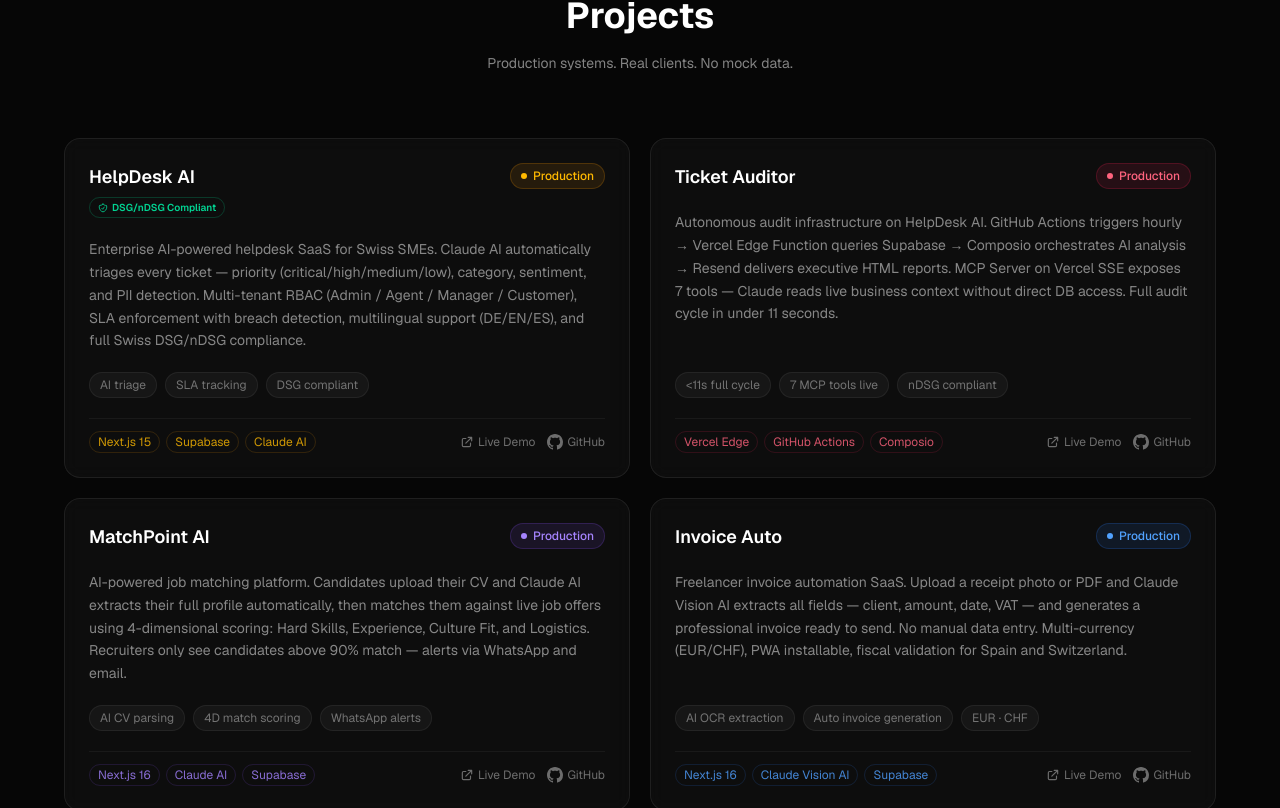
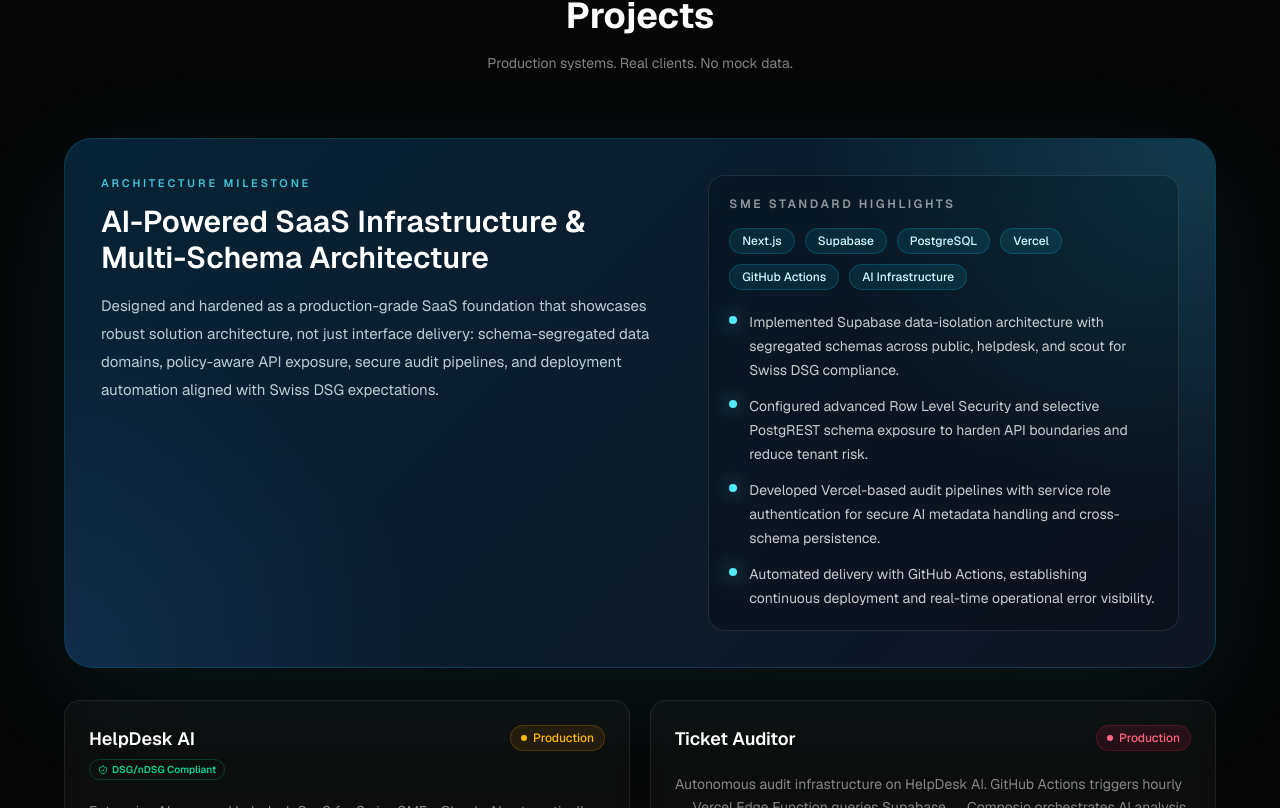
Before and after one commit to vidal-renao/vidal-pro-portfolio, a Next.js app: page /en in a window 1280 px wide. Shown: the part 5492-6300 px from the top of the page. Built offline with nearby package versions, Linux system fonts and the light colour scheme.

Commit message:
feat: add AI-Powered SaaS Infrastructure milestone to portfolio

```diff
--- a/app/layout.tsx
+++ b/app/layout.tsx
@@ -12,6 +12,8 @@
   keywords: [
     "IT Infrastructure Engineer Switzerland",
     "AI Solutions Engineer Basel",
+    "AI-Powered SaaS Infrastructure",
+    "Fullstack Developer Switzerland",
     "Full Stack Developer Switzerland",
     "Azure Consultant Basel",
     "Microsoft 365 Spezialist Schweiz",
--- a/components/sections/Projects.tsx
+++ b/components/sections/Projects.tsx
@@ -10,6 +10,14 @@
   tags: string[];
   metrics: string[];
   status: string;
+};
+
+type ArchitectureTranslation = {
+  label: string;
+  title: string;
+  intro: string;
+  achievements: string[];
+  stack: string[];
 };
 
 type ColorKey = "violet" | "blue" | "emerald" | "cyan" | "amber" | "rose" | "indigo";
@@ -53,6 +61,7 @@
   const inView = useInView(ref, { once: true, margin: "-100px" });
 
   const items = t.raw("items") as ProjectTranslation[];
+  const architecture = t.raw("architecture") as ArchitectureTranslation;
   const projects = items.map((item, i) => ({ ...item, ...projectStatic[i] }));
 
   return (
@@ -67,6 +76,52 @@
           <p className="text-xs font-semibold text-emerald-400 uppercase tracking-widest mb-3">Work</p>
           <h2 className="text-3xl md:text-4xl font-bold text-white mb-4">{t("title")}</h2>
           <p className="text-white/50 max-w-xl mx-auto text-sm leading-relaxed">{t("subtitle")}</p>
+        </motion.div>
+
+        <motion.div
+          initial={{ opacity: 0, y: 24 }}
+          animate={inView ? { opacity: 1, y: 0 } : {}}
+          transition={{ duration: 0.6, delay: 0.05, ease: [0.22, 1, 0.36, 1] }}
+          className="relative mb-8 overflow-hidden rounded-[28px] border border-cyan-500/20 bg-[linear-gradient(135deg,rgba(8,47,73,0.72),rgba(17,24,39,0.88))] p-7 md:p-9 shadow-[0_30px_120px_rgba(34,211,238,0.08)]"
+        >
+          <div className="pointer-events-none absolute inset-0 bg-[radial-gradient(circle_at_top_right,rgba(34,211,238,0.18),transparent_32%),radial-gradient(circle_at_bottom_left,rgba(59,130,246,0.14),transparent_28%)]" />
+          <div className="relative grid gap-8 lg:grid-cols-[1.1fr_0.9fr]">
+            <div>
+              <p className="mb-3 text-[11px] font-semibold uppercase tracking-[0.26em] text-cyan-300/80">
+                {architecture.label}
+              </p>
+              <h3 className="mb-4 text-2xl font-semibold text-white md:text-3xl">
+                {architecture.title}
+              </h3>
+              <p className="max-w-2xl text-sm leading-7 text-cyan-50/78 md:text-[15px]">
+                {architecture.intro}
+              </p>
+            </div>
+
+            <div className="rounded-2xl border border-white/10 bg-black/20 p-5 backdrop-blur-sm">
+              <p className="mb-4 text-xs font-semibold uppercase tracking-[0.22em] text-white/55">
+                SME Standard Highlights
+              </p>
+              <div className="mb-5 flex flex-wrap gap-2.5">
+                {architecture.stack.map((tag) => (
+                  <span
+                    key={tag}
+                    className="rounded-full border border-cyan-400/20 bg-cyan-400/10 px-3 py-1 text-xs font-medium text-cyan-100"
+                  >
+                    {tag}
+                  </span>
+                ))}
+              </div>
+              <div className="space-y-3">
+                {architecture.achievements.map((item) => (
+                  <div key={item} className="flex gap-3 text-sm leading-6 text-white/78">
+                    <span className="mt-1.5 h-2 w-2 flex-none rounded-full bg-cyan-300 shadow-[0_0_18px_rgba(103,232,249,0.65)]" />
+                    <p>{item}</p>
+                  </div>
+                ))}
+              </div>
+            </div>
+          </div>
         </motion.div>
 
         <motion.div
@@ -115,7 +170,7 @@
 
                 <div className="flex items-center justify-between gap-3 pt-3 border-t border-white/[0.05]">
                   <div className="flex flex-wrap gap-1.5">
-                    {project.tags.slice(0, 3).map((tag) => (
+                    {project.tags.map((tag) => (
                       <span key={tag} className={`text-xs border rounded-full px-2 py-0.5 ${colors.tag}`}>{tag}</span>
                     ))}
                   </div>
--- a/messages/de.json
+++ b/messages/de.json
@@ -187,6 +187,25 @@
     "subtitle": "Produktivsysteme. Echte Kunden. Keine Testdaten.",
     "view": "Live Demo",
     "code": "GitHub",
+    "architecture": {
+      "label": "Architektur-Meilenstein",
+      "title": "AI-Powered SaaS Infrastructure & Multi-Schema Architecture",
+      "intro": "Als produktionsreife SaaS-Basis entworfen und gehaertet, um robuste Solution Architecture statt nur Interface Delivery zu zeigen: schema-segregierte Datenbereiche, policy-gesteuerte API-Freigabe, sichere Audit-Pipelines und Deployment-Automatisierung im Einklang mit Swiss DSG.",
+      "achievements": [
+        "Implementierung einer Supabase-Datenisolationsarchitektur mit getrennten Schemas public, helpdesk und scout fuer Swiss-DSG-konforme Verarbeitung.",
+        "Erweiterte Konfiguration von Row Level Security und selektiver PostgREST-Schemafreigabe zur Haertung der API-Grenzen und Reduktion von Multi-Tenant-Risiken.",
+        "Entwicklung von Audit-Pipelines auf Vercel mit Service-Role-Authentifizierung fuer sichere KI-Metadatenverwaltung und Cross-Schema-Persistenz.",
+        "Automatisierung der Auslieferung mit GitHub Actions fuer Continuous Deployment und operative Fehlertransparenz in Echtzeit."
+      ],
+      "stack": [
+        "Next.js",
+        "Supabase",
+        "PostgreSQL",
+        "Vercel",
+        "GitHub Actions",
+        "AI Infrastructure"
+      ]
+    },
     "items": [
       {
         "title": "HelpDesk AI",
@@ -207,14 +226,16 @@
         "title": "Ticket Auditor",
         "description": "Autonome Audit-Infrastruktur auf Basis von HelpDesk AI. GitHub Actions löst stündlich aus → Vercel Edge Function fragt Supabase ab → Composio orchestriert die KI-Analyse → Resend liefert gebrandete Executive Reports. MCP-Server auf Vercel SSE stellt 7 Tools bereit — Claude liest den Live-Business-Kontext ohne direkten DB-Zugriff. Vollständiger Audit-Zyklus in unter 11 Sekunden.",
         "tags": [
-          "Vercel Edge",
+          "Vercel",
           "GitHub Actions",
-          "Composio"
+          "AI Infrastructure",
+          "Supabase",
+          "PostgreSQL"
         ],
         "metrics": [
-          "<11s Audit-Zyklus",
-          "7 MCP Tools live",
-          "nDSG-konform"
+          "Multi-Schema-Audit",
+          "Service-Role gehaertet",
+          "Swiss DSG ausgerichtet"
         ],
         "status": "Produktion"
       },
--- a/messages/en.json
+++ b/messages/en.json
@@ -187,6 +187,25 @@
     "subtitle": "Production systems. Real clients. No mock data.",
     "view": "Live Demo",
     "code": "GitHub",
+    "architecture": {
+      "label": "Architecture Milestone",
+      "title": "AI-Powered SaaS Infrastructure & Multi-Schema Architecture",
+      "intro": "Designed and hardened as a production-grade SaaS foundation that showcases robust solution architecture, not just interface delivery: schema-segregated data domains, policy-aware API exposure, secure audit pipelines, and deployment automation aligned with Swiss DSG expectations.",
+      "achievements": [
+        "Implemented Supabase data-isolation architecture with segregated schemas across public, helpdesk, and scout for Swiss DSG compliance.",
+        "Configured advanced Row Level Security and selective PostgREST schema exposure to harden API boundaries and reduce tenant risk.",
+        "Developed Vercel-based audit pipelines with service role authentication for secure AI metadata handling and cross-schema persistence.",
+        "Automated delivery with GitHub Actions, establishing continuous deployment and real-time operational error visibility."
+      ],
+      "stack": [
+        "Next.js",
+        "Supabase",
+        "PostgreSQL",
+        "Vercel",
+        "GitHub Actions",
+        "AI Infrastructure"
+      ]
+    },
     "items": [
       {
         "title": "HelpDesk AI",
@@ -207,14 +226,16 @@
         "title": "Ticket Auditor",
         "description": "Autonomous audit infrastructure on HelpDesk AI. GitHub Actions triggers hourly → Vercel Edge Function queries Supabase → Composio orchestrates AI analysis → Resend delivers executive HTML reports. MCP Server on Vercel SSE exposes 7 tools — Claude reads live business context without direct DB access. Full audit cycle in under 11 seconds.",
         "tags": [
-          "Vercel Edge",
+          "Vercel",
           "GitHub Actions",
-          "Composio"
+          "AI Infrastructure",
+          "Supabase",
+          "PostgreSQL"
         ],
         "metrics": [
-          "<11s full cycle",
-          "7 MCP tools live",
-          "nDSG compliant"
+          "Multi-schema audit",
+          "Service-role secured",
+          "Swiss DSG aligned"
         ],
         "status": "Production"
       },
--- a/messages/es.json
+++ b/messages/es.json
@@ -187,6 +187,25 @@
     "subtitle": "Sistemas en producción. Clientes reales. Sin datos de prueba.",
     "view": "Demo en vivo",
     "code": "GitHub",
+    "architecture": {
+      "label": "Hito de Arquitectura",
+      "title": "AI-Powered SaaS Infrastructure & Multi-Schema Architecture",
+      "intro": "Disenado y endurecido como una base SaaS de nivel productivo que proyecta arquitectura de soluciones robustas, no solo interfaz: dominios de datos segregados por esquema, exposicion de API controlada por politicas, pipelines de auditoria seguros y automatizacion de despliegue alineada con Swiss DSG.",
+      "achievements": [
+        "Implementacion de arquitectura de aislamiento de datos en Supabase con esquemas segregados public, helpdesk y scout para cumplimiento Swiss DSG.",
+        "Configuracion avanzada de Row Level Security y exposicion selectiva de esquemas en PostgREST para endurecer las fronteras de la API y reducir riesgo multitenant.",
+        "Desarrollo de pipelines de auditoria en Vercel con autenticacion service role para gestion segura de metadatos de IA y persistencia cross-schema.",
+        "Automatizacion de despliegue con GitHub Actions, estableciendo entrega continua y visibilidad operativa de errores en tiempo real."
+      ],
+      "stack": [
+        "Next.js",
+        "Supabase",
+        "PostgreSQL",
+        "Vercel",
+        "GitHub Actions",
+        "AI Infrastructure"
+      ]
+    },
     "items": [
       {
         "title": "HelpDesk AI",
@@ -207,14 +226,16 @@
         "title": "Ticket Auditor",
         "description": "Infraestructura de auditoría autónoma sobre HelpDesk AI. GitHub Actions dispara cada hora → Función Edge en Vercel consulta Supabase → Composio orquesta el análisis AI → Resend entrega informes ejecutivos HTML. El servidor MCP en Vercel SSE expone 7 herramientas — Claude lee el contexto de negocio en vivo sin acceso directo a la DB. Ciclo de auditoría completo en menos de 11 segundos.",
         "tags": [
-          "Vercel Edge",
+          "Vercel",
           "GitHub Actions",
-          "Composio"
+          "AI Infrastructure",
+          "Supabase",
+          "PostgreSQL"
         ],
         "metrics": [
-          "<11s ciclo completo",
-          "7 MCP tools live",
-          "nDSG conforme"
+          "Auditoria multi-schema",
+          "Service role seguro",
+          "Swiss DSG alineado"
         ],
         "status": "Producción"
       },
```
